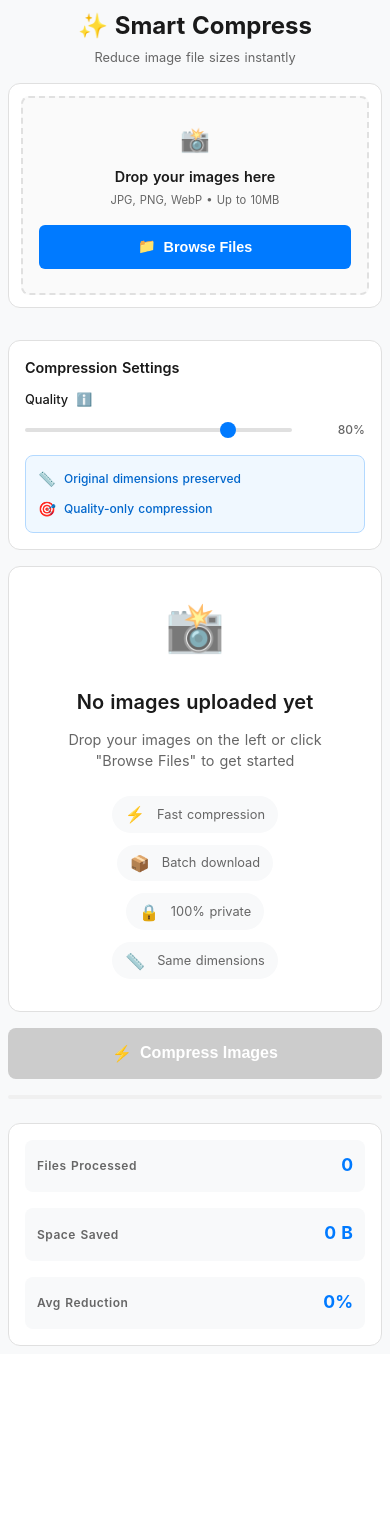
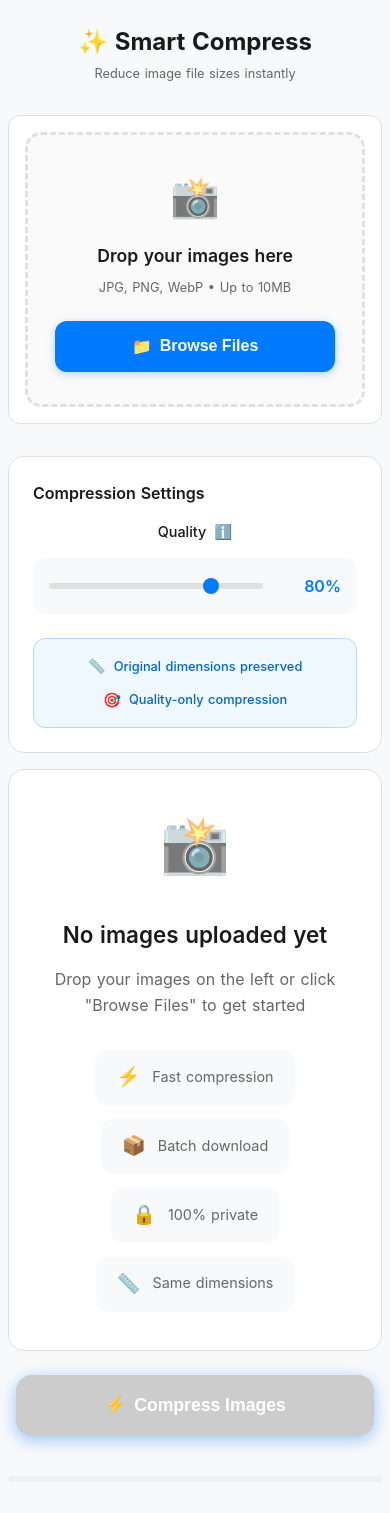
Before and after one commit to ousachea/App, a Nuxt app: page /compressor in a window 390 px wide. Shown: the top 1513 px of the page. Before the commit the page ends 1354 px from the top, so only its background shows below. Built offline with nearby package versions, Linux system fonts and the light colour scheme.

Commit message:
update compress to mobile

```diff
--- a/pages/compressor.vue
+++ b/pages/compressor.vue
@@ -1685,6 +1685,22 @@
     overflow: visible;
   }
 
+  /* Enhanced Mobile Header */
+  .header {
+    padding: 1rem 0.5rem;
+    position: relative;
+  }
+
+  .header-content {
+    flex-direction: column;
+    gap: 1rem;
+    align-items: center;
+  }
+
+  .header-text {
+    order: 1;
+  }
+
   .header h1 {
     font-size: 1.5rem;
   }
@@ -1693,163 +1709,388 @@
     font-size: 0.8rem;
   }
 
+  .clear-session-btn {
+    order: 2;
+    font-size: 0.85rem;
+    padding: 0.75rem 1.5rem;
+    min-height: 44px;
+    border-radius: 12px;
+    box-shadow: 0 2px 8px rgba(255, 59, 48, 0.3);
+  }
+
+  /* Improved Mobile Drop Zone */
+  .upload-section {
+    order: 1;
+  }
+
   .drop-zone {
-    padding: 1.5rem 1rem;
-    min-height: 120px;
-    margin: 0.75rem;
+    padding: 2rem 1rem;
+    min-height: 180px;
+    margin: 1rem;
+    border-width: 3px;
+    border-radius: 16px;
+    touch-action: manipulation;
+  }
+
+  .drop-zone:active {
+    transform: scale(0.98);
   }
 
   .drop-icon {
-    font-size: 1.5rem;
+    font-size: 2.5rem;
+    margin-bottom: 1rem;
+  }
+
+  .drop-text {
+    font-size: 1.1rem;
     margin-bottom: 0.5rem;
   }
 
-  .drop-text {
-    font-size: 0.9rem;
-  }
-
   .drop-subtext {
-    font-size: 0.7rem;
-  }
-
+    font-size: 0.8rem;
+    margin-bottom: 1.5rem;
+  }
+
+  /* Better Mobile Buttons */
   .upload-actions {
     flex-direction: column;
-    gap: 0.5rem;
+    gap: 0.75rem;
+    width: 100%;
+    max-width: 280px;
+    margin: 0 auto;
   }
 
   .upload-actions .btn {
     width: 100%;
     justify-content: center;
-    padding: 0.75rem;
-    font-size: 0.9rem;
-  }
-
+    padding: 1rem;
+    font-size: 1rem;
+    min-height: 50px;
+    border-radius: 12px;
+    font-weight: 600;
+    box-shadow: 0 2px 8px rgba(0, 122, 255, 0.3);
+    touch-action: manipulation;
+  }
+
+  .upload-actions .btn:active {
+    transform: scale(0.95);
+  }
+
+  /* Mobile Settings Panel */
   .settings-panel {
     order: 3;
     margin-top: 1rem;
+    padding: 1.5rem;
+    border-radius: 16px;
+  }
+
+  .settings-title {
+    font-size: 1rem;
+    margin-bottom: 1rem;
   }
 
   .setting-item {
     flex-direction: column;
-    align-items: flex-start;
-    gap: 0.75rem;
+    align-items: stretch;
+    gap: 1rem;
+    margin-bottom: 1.5rem;
+  }
+
+  .setting-label {
+    font-size: 0.9rem;
+    justify-content: center;
   }
 
   .setting-control {
     width: 100%;
     justify-content: space-between;
+    align-items: center;
+    background: #f8f9fa;
+    padding: 1rem;
+    border-radius: 12px;
   }
 
   .quality-slider {
     flex: 1;
     width: auto;
     margin-right: 1rem;
-  }
-
+    height: 6px;
+  }
+
+  .quality-value {
+    font-size: 1rem;
+    font-weight: 600;
+    color: #007aff;
+    min-width: 50px;
+  }
+
+  /* Enhanced Dimensions Info for Mobile */
+  .dimensions-info {
+    margin-top: 1rem;
+    padding: 1rem;
+    border-radius: 12px;
+  }
+
+  .info-item {
+    font-size: 0.8rem;
+    margin-bottom: 0.75rem;
+    justify-content: center;
+    text-align: center;
+  }
+
+  /* Mobile File List */
   .file-list {
     order: 2;
+    max-height: 60vh;
+    overflow-y: auto;
+    border-radius: 16px;
+    -webkit-overflow-scrolling: touch;
+  }
+
+  .file-list-header {
+    padding: 1.25rem;
+    flex-direction: column;
+    gap: 0.75rem;
+    text-align: center;
+  }
+
+  .file-list-title {
+    font-size: 1rem;
+  }
+
+  .file-count {
+    font-size: 0.8rem;
+    padding: 0.5rem 1rem;
+    border-radius: 20px;
+    align-self: center;
+  }
+
+  .file-items-container {
     max-height: 50vh;
     overflow-y: auto;
   }
 
-  .file-items-container {
-    max-height: 40vh;
-    overflow-y: auto;
-  }
-
+  /* Enhanced Mobile File Items */
   .file-item {
     padding: 1rem;
-    flex-wrap: wrap;
+    flex-direction: column;
+    align-items: stretch;
     min-height: auto;
+    border-radius: 12px;
+    margin-bottom: 0.5rem;
+    position: relative;
+    touch-action: manipulation;
+    background: white;
+    border: 1px solid #e0e0e0;
+  }
+
+  .file-item:last-child {
+    margin-bottom: 0;
+  }
+
+  .file-item:active {
+    background: #f8f9fa;
+    transform: scale(0.98);
+  }
+
+  /* Mobile File Item Header */
+  .file-item-header {
+    display: flex;
+    align-items: center;
+    gap: 0.75rem;
+    margin-bottom: 0.75rem;
   }
 
   .file-preview {
-    width: 40px;
-    height: 40px;
-    font-size: 0.9rem;
+    width: 60px;
+    height: 60px;
+    font-size: 1.2rem;
+    border-radius: 12px;
+    box-shadow: 0 2px 8px rgba(0, 0, 0, 0.1);
+    flex-shrink: 0;
   }
 
   .file-info {
     flex: 1;
-    min-width: 150px;
+    min-width: 0;
+    margin-right: 0;
+    margin-bottom: 0;
   }
 
   .file-name {
-    font-size: 0.8rem;
+    font-size: 0.9rem;
+    margin-bottom: 0.5rem;
+    font-weight: 600;
+    line-height: 1.3;
+    word-break: break-word;
   }
 
   .file-meta {
-    font-size: 0.7rem;
+    font-size: 0.75rem;
+    gap: 0.5rem;
+    display: flex;
     flex-direction: column;
-    gap: 0.125rem;
-  }
-
-  .file-actions {
-    width: 100%;
-    justify-content: center;
-    margin-top: 0.5rem;
-  }
-
-  .file-status {
-    position: absolute;
-    top: 0.5rem;
-    right: 0.5rem;
+    align-items: flex-start;
+  }
+
+  .file-size {
+    display: flex;
+    align-items: center;
+    gap: 0.5rem;
+    flex-wrap: wrap;
+  }
+
+  .file-dimensions {
+    display: flex;
+    align-items: center;
+    gap: 0.5rem;
+    margin-top: 0.25rem;
+  }
+
+  .dimensions-preserved {
     font-size: 0.65rem;
     padding: 0.25rem 0.5rem;
-  }
-
+    border-radius: 8px;
+    background: #d4edda;
+    color: #155724;
+    font-weight: 600;
+    white-space: nowrap;
+  }
+
+  /* Mobile File Actions Row */
+  .file-actions-row {
+    display: flex;
+    align-items: center;
+    justify-content: space-between;
+    gap: 0.75rem;
+    margin-top: 0.75rem;
+    padding-top: 0.75rem;
+    border-top: 1px solid #f0f0f0;
+  }
+
+  .file-actions {
+    display: flex;
+    gap: 0.5rem;
+    flex-shrink: 0;
+  }
+
+  .file-actions .btn {
+    min-height: 36px;
+    min-width: 36px;
+    padding: 0.5rem;
+    font-size: 0.8rem;
+    border-radius: 8px;
+    font-weight: 600;
+    display: flex;
+    align-items: center;
+    justify-content: center;
+  }
+
+  .file-status {
+    position: static;
+    font-size: 0.7rem;
+    padding: 0.4rem 0.8rem;
+    border-radius: 12px;
+    box-shadow: none;
+    font-weight: 600;
+    white-space: nowrap;
+    flex-shrink: 0;
+  }
+
+  /* Mobile Download Options */
   .download-options {
     order: 4;
     margin-top: 1rem;
+    border-radius: 16px;
+  }
+
+  .download-header {
+    padding: 1.5rem;
+  }
+
+  .download-title {
+    font-size: 1.2rem;
+  }
+
+  .download-summary {
+    font-size: 0.85rem;
   }
 
   .download-actions-grid {
     grid-template-columns: 1fr;
-    gap: 0.75rem;
+    gap: 1rem;
+    padding: 1.5rem;
   }
 
   .download-option {
-    padding: 1.25rem;
+    padding: 1.5rem;
+    border-radius: 12px;
+    box-shadow: 0 2px 8px rgba(0, 0, 0, 0.1);
+    touch-action: manipulation;
+  }
+
+  .download-option:active {
+    transform: scale(0.95);
   }
 
   .download-option-icon {
-    font-size: 1.75rem;
+    font-size: 2rem;
+    margin-bottom: 0.75rem;
   }
 
   .download-option-title {
-    font-size: 0.85rem;
+    font-size: 1rem;
+    margin-bottom: 0.5rem;
   }
 
   .download-option-desc {
-    font-size: 0.75rem;
-  }
-
+    font-size: 0.8rem;
+  }
+
+  /* Mobile Action Bar */
   .action-bar {
-    padding: 1rem 0 0.5rem 0;
+    padding: 1.5rem 0.5rem;
     position: sticky;
     bottom: 0;
-    background: #f8f9fa;
+    background: linear-gradient(to top, #f8f9fa 0%, #f8f9fa 80%, transparent 100%);
     z-index: 10;
+    backdrop-filter: blur(10px);
   }
 
   .main-action {
     max-width: none;
     width: 100%;
-    padding: 1rem;
-    font-size: 1rem;
-  }
-
+    padding: 1.25rem;
+    font-size: 1.1rem;
+    min-height: 56px;
+    border-radius: 16px;
+    font-weight: 700;
+    box-shadow: 0 4px 16px rgba(0, 122, 255, 0.4);
+    touch-action: manipulation;
+  }
+
+  .main-action:active:not(:disabled) {
+    transform: scale(0.95);
+  }
+
+  /* Mobile Progress */
   .global-progress {
-    margin: 0.5rem 0;
-    height: 4px;
-  }
-
+    margin: 1rem 0;
+    height: 6px;
+    border-radius: 3px;
+  }
+
+  .global-progress-fill {
+    border-radius: 3px;
+  }
+
+  /* Mobile Stats Footer */
   .stats-footer {
     flex-direction: column;
     gap: 1rem;
-    padding: 1rem;
+    padding: 1.5rem;
     margin-top: 1rem;
-    position: relative;
+    border-radius: 16px;
   }
 
   .stat-item {
@@ -1857,22 +2098,19 @@
     justify-content: space-between;
     align-items: center;
     width: 100%;
-    padding: 0.75rem;
+    padding: 1rem 1.25rem;
     background: #f8f9fa;
-    border-radius: 8px;
-  }
-
-  .stat-item:last-child {
-    border-bottom: none;
+    border-radius: 12px;
+    box-shadow: 0 1px 4px rgba(0, 0, 0, 0.05);
   }
 
   .stat-number {
-    font-size: 1.1rem;
+    font-size: 1.3rem;
     order: 2;
   }
 
   .stat-label {
-    font-size: 0.75rem;
+    font-size: 0.85rem;
     order: 1;
     text-transform: none;
     font-weight: 600;
@@ -1886,62 +2124,143 @@
   .preview-modal-content {
     max-width: 95vw;
     max-height: 95vh;
+    border-radius: 16px;
+  }
+
+  .preview-modal-header {
+    padding: 1.25rem;
+  }
+
+  .preview-modal-header h3 {
+    max-width: 250px;
+    font-size: 1rem;
+  }
+
+  .preview-modal-close {
+    font-size: 1.8rem;
+    padding: 0.5rem;
+    min-height: 44px;
+    min-width: 44px;
   }
 
   .preview-comparison {
     grid-template-columns: 1fr;
     gap: 1.5rem;
-    padding: 1rem;
-  }
-
-  .preview-modal-header h3 {
-    max-width: 250px;
-    font-size: 0.9rem;
+    padding: 1.25rem;
+  }
+
+  .preview-column-header {
+    margin-bottom: 1rem;
+  }
+
+  .preview-column-header h4 {
+    font-size: 1rem;
+    margin-bottom: 0.75rem;
+  }
+
+  .preview-info {
+    flex-direction: column;
+    gap: 0.5rem;
+    font-size: 0.8rem;
+  }
+
+  .preview-image-container {
+    min-height: 250px;
   }
 
   .preview-modal-footer {
     flex-direction: column;
-    gap: 0.5rem;
+    gap: 0.75rem;
+    padding: 1.25rem;
   }
 
   .preview-modal-footer .btn {
     width: 100%;
     justify-content: center;
-  }
-
+    min-height: 50px;
+    font-size: 1rem;
+    border-radius: 12px;
+  }
+
+  /* Mobile Error Messages */
   .error-message {
     position: fixed;
     top: 1rem;
     left: 0.5rem;
     right: 0.5rem;
     z-index: 1000;
-    padding: 1rem;
-    border-radius: 8px;
+    padding: 1.25rem;
+    border-radius: 12px;
+    box-shadow: 0 4px 16px rgba(0, 0, 0, 0.15);
   }
 
   .error-title {
-    font-size: 0.9rem;
+    font-size: 1rem;
   }
 
   .error-desc {
-    font-size: 0.8rem;
-    margin-bottom: 1rem;
+    font-size: 0.85rem;
+    margin-bottom: 1.25rem;
+    line-height: 1.5;
   }
 
   .error-actions {
     flex-direction: column;
-    gap: 0.5rem;
+    gap: 0.75rem;
   }
 
   .error-actions .btn {
     width: 100%;
     justify-content: center;
-  }
-
+    min-height: 44px;
+    border-radius: 10px;
+  }
+
+  /* Mobile Empty State */
+  .empty-state {
+    padding: 2.5rem 1.5rem;
+    flex: 1;
+    height: 100%;
+    border-radius: 16px;
+  }
+
+  .empty-state-icon {
+    font-size: 3.5rem;
+    margin-bottom: 1.5rem;
+  }
+
+  .empty-state-title {
+    font-size: 1.4rem;
+    margin-bottom: 1rem;
+  }
+
+  .empty-state-description {
+    font-size: 1rem;
+    margin-bottom: 2rem;
+    line-height: 1.6;
+  }
+
+  .empty-state-features {
+    gap: 1rem;
+  }
+
+  .feature-item {
+    font-size: 0.9rem;
+    padding: 0.75rem 1.25rem;
+    border-radius: 12px;
+    box-shadow: 0 1px 4px rgba(0, 0, 0, 0.05);
+  }
+
+  .feature-icon {
+    font-size: 1.2rem;
+  }
+
+  /* Remove tooltips on mobile */
   .tooltip::after {
     display: none;
   }
 
+  /* Improved touch interactions */
   * {
     max-width: 100%;
     box-sizing: border-box;
@@ -1949,62 +2268,80 @@
 
   .file-items-container {
     -webkit-overflow-scrolling: touch;
-    scrollbar-width: thin;
-  }
-
-  .btn, .download-option, .file-actions .btn {
+    scrollbar-width: none;
+  }
+
+  .file-items-container::-webkit-scrollbar {
+    display: none;
+  }
+
+  .btn, .download-option, .file-actions .btn, .main-action {
     min-height: 44px;
     touch-action: manipulation;
+    user-select: none;
+    -webkit-tap-highlight-color: transparent;
+  }
+
+  /* Add haptic feedback simulation */
+  .btn:active, .download-option:active, .file-item:active {
+    transition: transform 0.1s ease;
+  }
+
+  /* Improve text readability */
+  .file-name, .file-meta, .settings-title, .download-title {
+    -webkit-font-smoothing: antialiased;
+    -moz-osx-font-smoothing: grayscale;
+  }
+
+  /* Better focus states for mobile */
+  .btn:focus, .file-item:focus, .download-option:focus {
+    outline: 2px solid #007aff;
+    outline-offset: 2px;
+  }
+
+  /* Landscape orientation adjustments */
+  @media (max-width: 768px) and (orientation: landscape) {
+    .compressor-container {
+      padding: 0.5rem;
+    }
+
+    .header {
+      padding: 0.75rem 0.5rem;
     }
 
     .header-content {
+      flex-direction: row;
+      justify-content: space-between;
+    }
+
+    .main-content {
+      gap: 1rem;
+    }
+
+    .action-bar {
+      padding: 1rem 0.5rem;
+    }
+
+    .stats-footer {
+      flex-direction: row;
+      gap: 0.5rem;
+    }
+
+    .stat-item {
       flex-direction: column;
-    gap: 1rem;
-    align-items: center;
-  }
-
-  .header-text {
+      text-align: center;
+      padding: 0.75rem;
+    }
+
+    .stat-number {
       order: 1;
-  }
-
-  .clear-session-btn {
+      font-size: 1.1rem;
+    }
+
+    .stat-label {
       order: 2;
-    font-size: 0.85rem;
-    padding: 0.6rem 1.2rem;
-  }
-
-  /* Mobile Empty State */
-  .empty-state {
-    padding: 2rem 1rem;
-    flex: 1;
-    height: 100%;
-  }
-
-  .empty-state-icon {
-    font-size: 3rem;
-    margin-bottom: 1rem;
-  }
-
-  .empty-state-title {
-    font-size: 1.25rem;
-  }
-
-  .empty-state-description {
-    font-size: 0.9rem;
-    margin-bottom: 1.5rem;
-  }
-
-  .empty-state-features {
-    gap: 0.75rem;
-  }
-
-  .feature-item {
-    font-size: 0.8rem;
-    padding: 0.4rem 0.8rem;
-  }
-
-  .feature-icon {
-    font-size: 1rem;
+      font-size: 0.75rem;
+    }
   }
   }
   </style>
```
Lines whose indentation alone changed are shown as unchanged.
